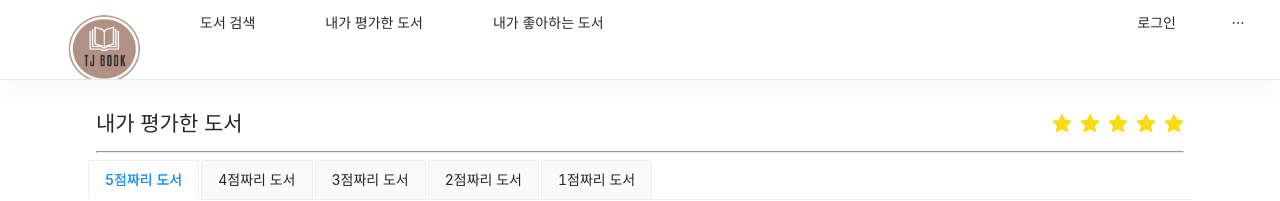
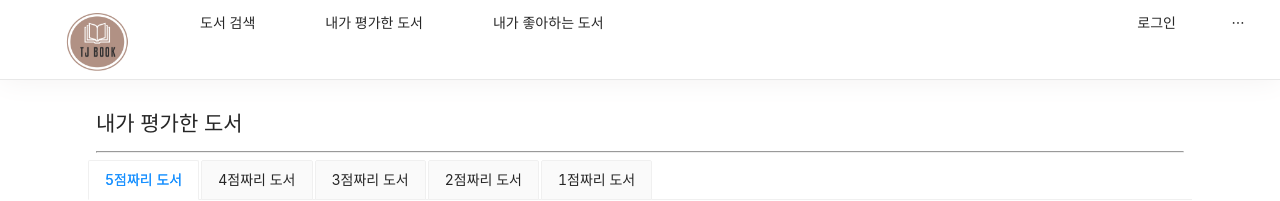
Before and after one commit to crmrelease/tj-book, a React (Create React App) app in the folder client/: page /didbook in a window 1280 px wide. Shown: the top 201 px of the page. Built offline with nearby package versions, Linux system fonts and the light colour scheme; no server answers.

Commit message:
로고 크기 수정

```diff
--- a/client/src/components/views/FavoritePage/FavoritePage.js
+++ b/client/src/components/views/FavoritePage/FavoritePage.js
@@ -55,7 +55,7 @@ function FavoritePage() {
     return (
         <div style={{width:'100%', margin: '0'}}>
         <div style={{width:'85%', margin:'2rem auto'}}>
-    <h2>내가 평가한 도서<Rate disabled="true" value="5" style={{float:"right"}}/></h2>
+    <h2>내가 평가한 도서</h2>
     <hr />
         <FavoriteDetail
         favoriteAll={favoriteAll}
--- a/client/src/components/views/NavBar/NavBar.js
+++ b/client/src/components/views/NavBar/NavBar.js
@@ -24,7 +24,7 @@ function NavBar() {
 
       <nav className="menu" style={{ position: 'fixed', zIndex: 1, width: '100%', height:'10%' }}>
         <div className="menu__logo">
-          <a href="/" ><img src={logo} style={{width:'140%'}}/></a>
+          <a href="/" ><img src={logo} style={{width:'120%', height:'auto', position:'relative', overflow:'hidden'}}/></a>
         </div>
         <div className="menu__container">
           <div className="menu_left">
```
